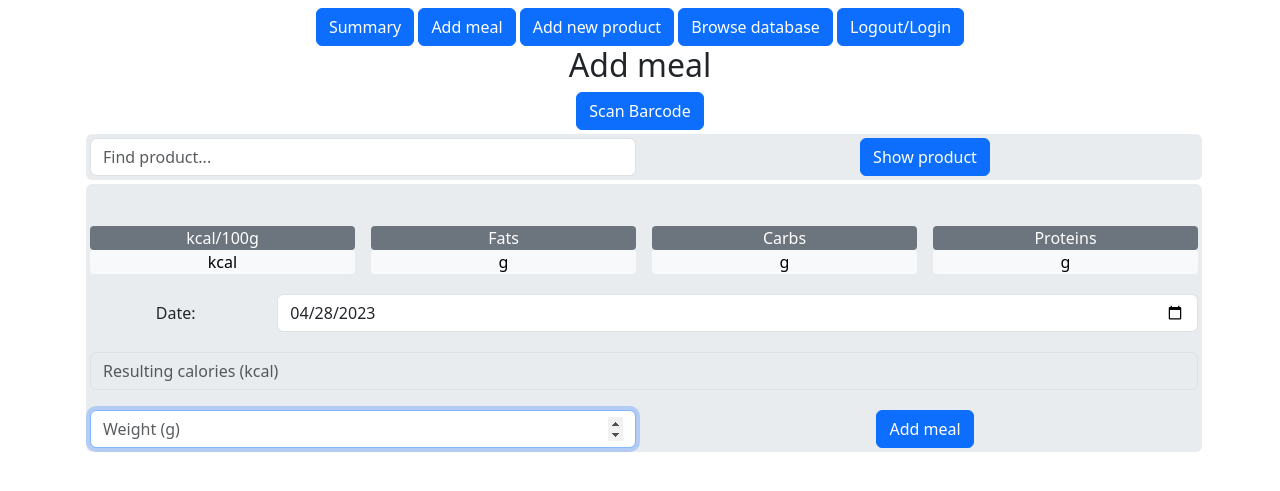
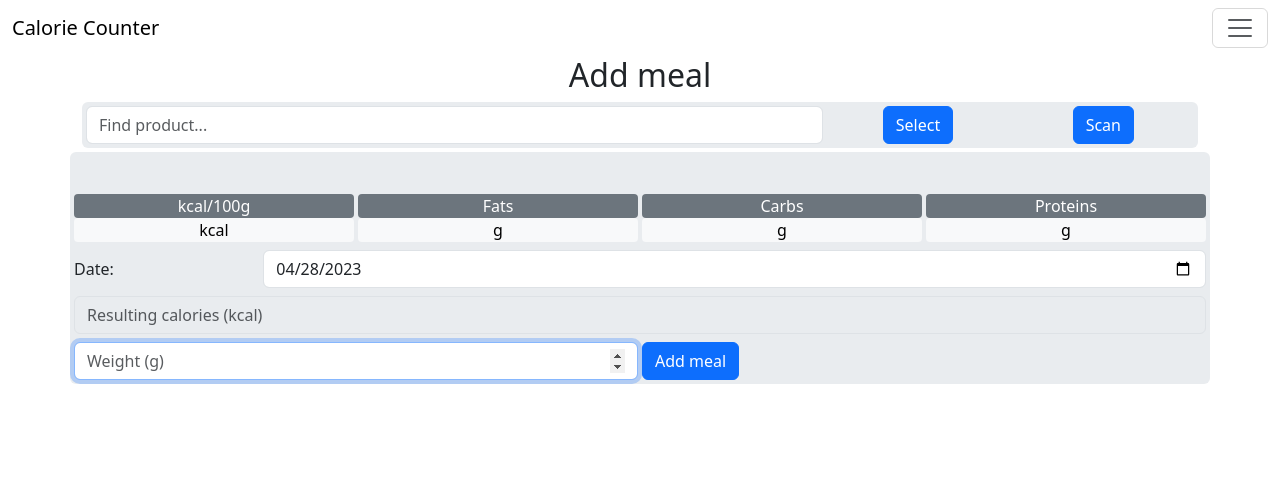
Before and after one commit to rmysliwczyk/Calorie-Counter, a Flask app: page /addmeal in a window 1280 px wide. Shown: the top 491 px of the page. Run offline with Flask 3, Linux system fonts and the light colour scheme; a user stored in the database is signed in.

Commit message:
Layout improvements

```diff
--- a/templates/addmeal.htm
+++ b/templates/addmeal.htm
@@ -2,38 +2,43 @@
 {% block body %}
 <h2>Add meal</h2>
 
-<form action=/scanbarcode method="get">
+<form action=/scanbarcode method="get" id="add_by_barcode">
     <input type="hidden" id="barcode_request_origin" name="barcode_request_origin" value="addmeal">
-    <button class="btn btn-primary" type="submit">Scan Barcode</button>
 </form>
-<form action="/addmeal" method="get">
-<div class="m-1 p-1 container bg-body-secondary rounded-2">
-    <div class="row g-3">
-        <div class="col">
+
+<div class="m-1 p-1 container bg-body-secondary rounded-2 mx-auto">
+    <div class="row g-1 align-items-center">
+        <div class="col-8">
+            <form action="/addmeal" method="get" id="add_by_text">
             <input class="form-control" list="product_options" name="product" id="product" placeholder="Find product...">
-        <datalist id="product_options">
-            {% for product in products %}
-                <option>{{product[1]}}</option>
-            {% endfor %}
-        </datalist>
+            <datalist id="product_options">
+                {% for product in products %}
+                    <option>{{product[1]}}</option>
+                {% endfor %}
+            </datalist>
+            </form>
         </div>
-        <div class="col">
-            <button class="btn btn-primary" type="submit">Show product</button>
+        <div class="col-2">
+            <button class="btn btn-primary" form="add_by_text" type="submit">Select</button>
+        </div>
+        <div class="col-2">
+            <button class="btn btn-primary" form="add_by_barcode" type="submit">Scan</button>
+        </div>
         </div>
     </div>
 </div>
-</form>
+
 
 {% if selected_product is defined %}
 
 <form action=/addmeal method="post">
-<div class="m-1 p-1 container bg-body-secondary rounded-2">
-    <div class="row g-3">
+<div class="m-1 p-1 container bg-body-secondary rounded-2 mx-auto">
+    <div class="row g-1">
         <div class="col-12">
             <input class="form-control-plaintext text-center" type="text" id="product_name" name="product_name" value="{{selected_product[1]}}">
         </div>
     </div>
-    <div class="row g-3">
+    <div class="row g-1 justify-content-center text-center">
         <div class="col-3">
             <div class="text-bg-secondary rounded-1">kcal/100g</div>
         </div>
@@ -47,7 +52,7 @@
             <div class="text-bg-secondary rounded-1">Proteins</div>
         </div>
     </div>
-    <div class="row g-3">
+    <div class="row g-1 justify-content-center text-center">
         <div class="col-3">
             <div class="text-bg-light rounded-1">{{selected_product[2]}}kcal</div>
         </div>
@@ -61,7 +66,7 @@
             <div class="text-bg-light rounded-1">{{selected_product[5]}}g</div>
         </div>
     </div>
-    <div class="row g-3  mt-1">
+    <div class="row g-1 mt-1">
         <div class="col-2">
             <label class="col-form-label" for="date"> Date: </label>
         </div>
@@ -69,12 +74,12 @@
             <input class="form-control" autocomplete="off" type="date" id="date" name="date" value="{{todays_date}}">
         </div>
     </div>
-    <div class="row g-3 mt-1">
+    <div class="row g-1 mt-1">
         <div class="col">
             <input class="form-control" name="meal_calories_indicator" id="meal_calories_indicator" type="text" placeholder="Resulting calories (kcal)" disabled>
         </div>
     </div>
-    <div class="row g-3 mt-1">
+    <div class="row g-1 mt-1">
         <div class="col">
             <input class="form-control" autocomplete="off" autofocus="on" type="number" step="0.1" name="weight" id="weight" min="0.0" placeholder="Weight (g)">
         </div>
--- a/templates/addproduct.htm
+++ b/templates/addproduct.htm
@@ -1,7 +1,7 @@
 {% extends "layout.htm" %}
 {% block title %}"Add new product to the database"{% endblock %}
 {% block body %}
-<h2 class="pt-5"> Add new product to the database </h2>
+<h2> Add new product to the database </h2>
 <form action=/scanbarcode method="get">
 	<input type="hidden" id="barcode_request_origin" name="barcode_request_origin" value="addproduct">
 	<button class="btn btn-primary" type="submit">Scan Barcode</button>
--- a/templates/browsedatabase.htm
+++ b/templates/browsedatabase.htm
@@ -1,7 +1,7 @@
 {% extends "layout.htm" %}
 {% block title %}Browse products database{% endblock %}
 {% block body %}
-<h2 class="pt-5">Browse database</h2>
+<h2>Browse database</h2>
 <table class="table">
     <tr>
         <th> Product: </th>
--- a/templates/layout.htm
+++ b/templates/layout.htm
@@ -8,12 +8,31 @@
 	</head>
 	<body>
 		<script src="https://cdn.jsdelivr.net/npm/bootstrap@5.3.0-alpha3/dist/js/bootstrap.bundle.min.js" integrity="sha384-ENjdO4Dr2bkBIFxQpeoTz1HIcje39Wm4jDKdf19U8gI4ddQ3GYNS7NTKfAdVQSZe" crossorigin="anonymous"></script>
-		<div class="container text-center m-2 mx-auto">
-			<a class="btn btn-primary" role="button" href="/">Summary</a>
-			<a class="btn btn-primary" role="button" href="/addmeal">Add meal</a>
-			<a class="btn btn-primary" role="button" href="/addproduct">Add new product </a>
-			<a class="btn btn-primary" role="button" href="/browsedatabase">Browse database</a>
-			<a class="btn btn-primary" role="button" href="/logout">Logout/Login</a>
+		<nav class="navbar fixed-top bg-body">
+			<div class="container-fluid bg-white">
+				<a class="navbar-brand" href="/">Calorie Counter</a>
+				<button class="navbar-toggler" type="button" data-bs-toggle="collapse" data-bs-target="#navbarNav" aria-controls="navbarNav" aria-expanded="false" aria-label="Toggle navigation">
+				  <span class="navbar-toggler-icon"></span>
+				</button>
+				<div class="collapse navbar-collapse justify-content-center text-center mx mx-auto" id="navbarNav">
+					<ul class="navbar-nav mt-2 bg-primary-subtle p-3 rounded-2">
+					<li class="nav-item">
+						<a class="nav-link" href="/addmeal">Add meal</a>
+					</li>
+					<li class="nav-item">
+						<a class="nav-link" href="/addproduct">Add product </a>
+					</li>
+					<li class="nav-item">
+						<a class="nav-link" href="/browsedatabase">Show products</a>
+					</li>
+					<li class="nav-item">
+						<a class="nav-link" href="/logout">Logout</a>
+					</li>
+					</ul>
+				</div>
+			</div>
+		</nav>
+		<div class="container text-center mt-5 pt-2 mx-auto">
 		{% block body %}{% endblock %}
 		</div>
 	</body>
--- a/templates/login.htm
+++ b/templates/login.htm
@@ -1,6 +1,6 @@
 {% extends "layout.htm" %}
 {% block body %}
-<h2 class="pt-5">Login</h2>
+<h2>Login</h2>
 <form action="/login" method="post">
 <div class="m-3 p-3 bg-body-secondary rounded-2">
     <label class="form-label" for="username">Username:</label>
--- a/templates/register.htm
+++ b/templates/register.htm
@@ -1,6 +1,6 @@
 {% extends "layout.htm" %}
 {% block body %}
-<h2 class="pt-5">Register</h2>
+<h2>Register</h2>
 <form action="/register" method="post">
 <div class="m-3 p-3 bg-body-secondary rounded-2">
     <label class="form-label" for="username">Username:</label>
```
Also changed, not shown: templates/index.htm (+7 -2 lines), caloriecounter.db.
